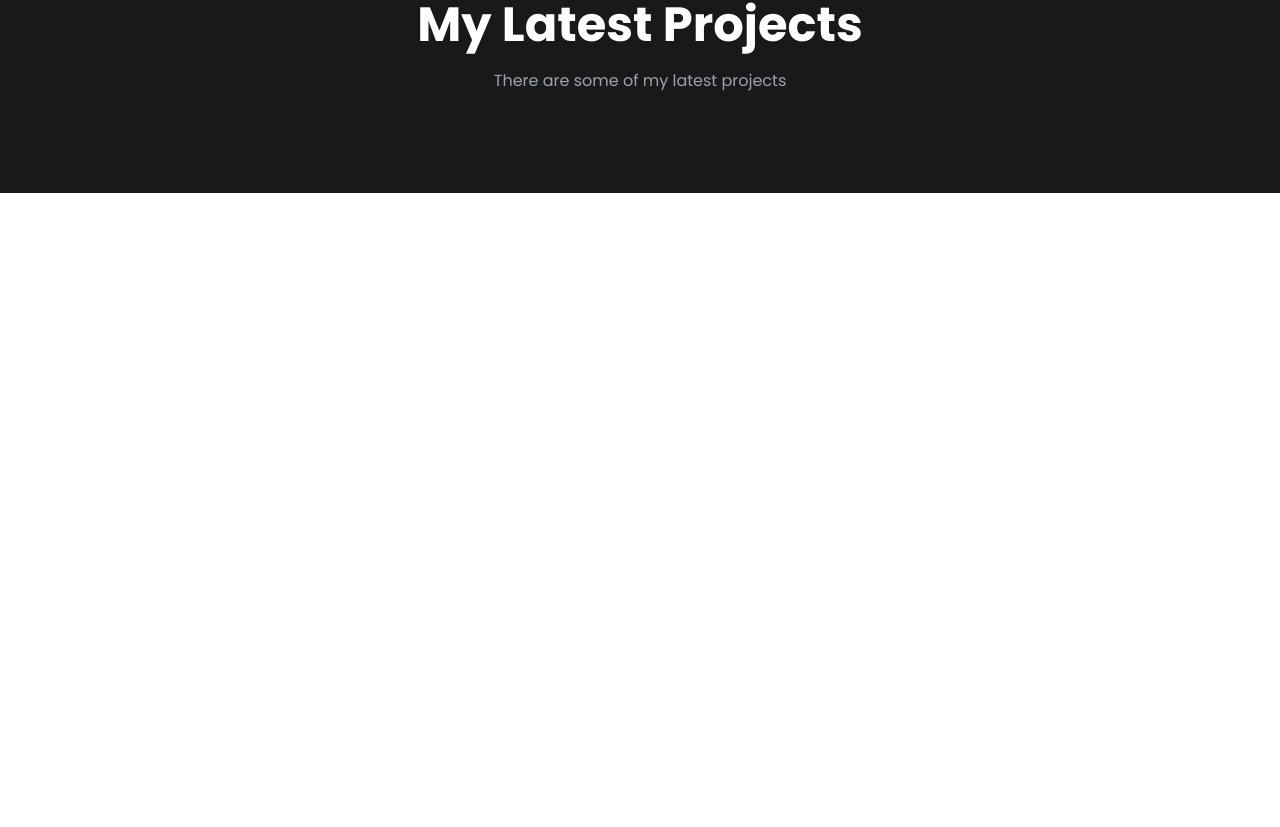
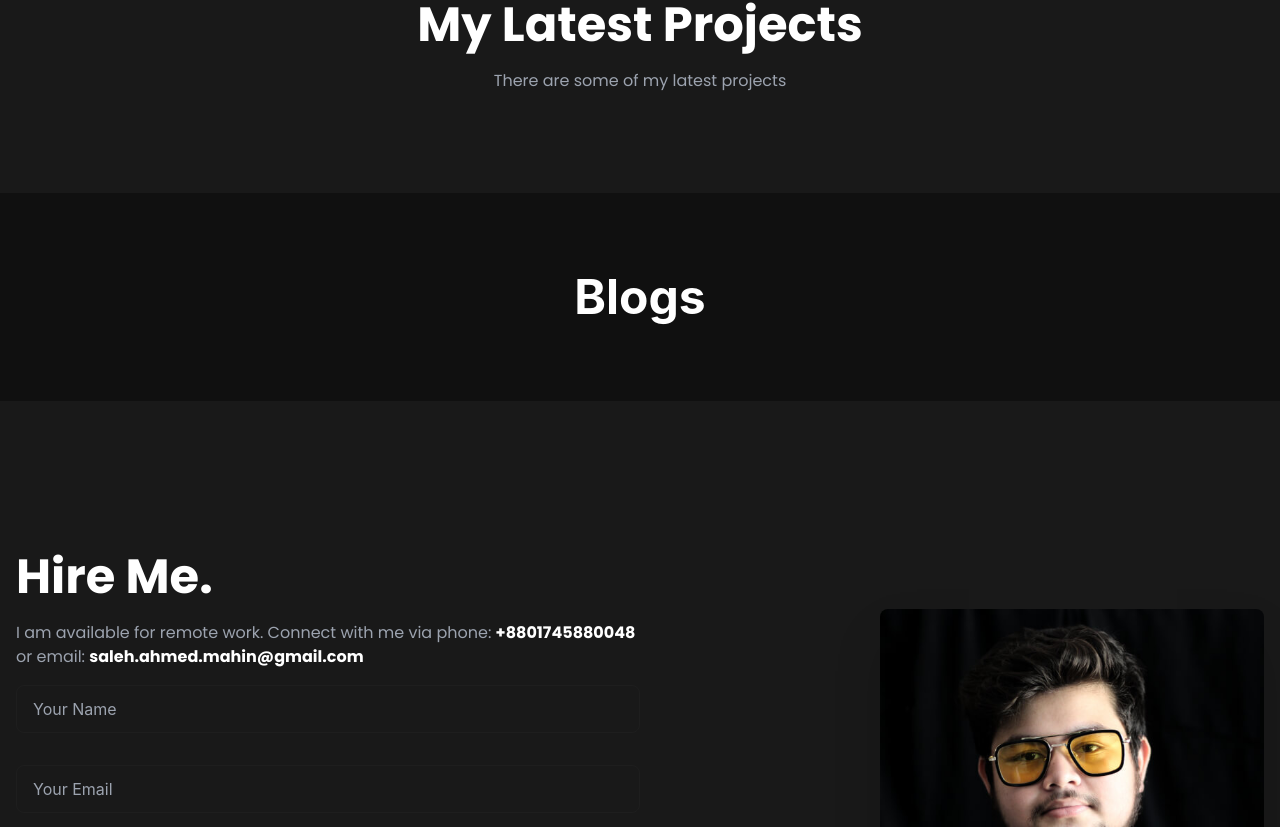
Before and after one commit to SalehAhmed19/my-portfolio, a React (Create React App) app: page / in a window 1280 px wide. Shown: the part 1973-2800 px from the top of the page. Before the commit the page ends 2166 px from the top, so only its background shows below. Built offline with nearby package versions, Linux system fonts and the light colour scheme.

Commit message:
footer added

```diff
--- /dev/null
+++ b/src/Pages/Home/Blogs/Blogs.jsx
@@ -0,0 +1,11 @@
+import React from "react";
+
+const Blogs = () => {
+  return (
+    <div style={{ background: "#101010" }} className="py-20">
+      <h2 className="text-5xl font-bold text-center text-white">Blogs</h2>
+    </div>
+  );
+};
+
+export default Blogs;
--- /dev/null
+++ b/src/Pages/Home/Contact/Contact.jsx
@@ -0,0 +1,55 @@
+import React from "react";
+import img from "../../../Assets/Img/s.jpg";
+
+const Contact = () => {
+  return (
+    <div style={{ background: "#191919" }}>
+      <div class="hero min-h-screen">
+        <div class="hero-content flex-col lg:flex-row-reverse w-full justify-between">
+          <img src={img} class="max-w-sm rounded-lg shadow-2xl" alt="" />
+          <div className="w-1/2">
+            <h2 className="font text-5xl font-bold text center text-white my-5">
+              Hire Me.
+            </h2>
+            <p className="text-gray-400 font">
+              I am available for remote work. Connect with me via phone:{" "}
+              <span className="text-white font-bold">+8801745880048</span> or
+              email:{" "}
+              <span className="text-white font-bold">
+                saleh.ahmed.mahin@gmail.com
+              </span>
+            </p>
+            <form>
+              <input
+                type="text"
+                placeholder="Your Name"
+                class="input input-bordered w-full bg-transparent my-4"
+              />
+              <input
+                type="email"
+                placeholder="Your Email"
+                class="input input-bordered w-full bg-transparent my-4"
+              />
+              <input
+                type="text"
+                placeholder="Write a subject"
+                class="input input-bordered w-full bg-transparent my-4"
+              />
+              <textarea
+                class="textarea textarea-bordered bg-transparent w-full"
+                placeholder="Your Message"
+              ></textarea>
+              <input
+                className="btn btn-error bg-red-500 w-36 text-white my-4"
+                type="submit"
+                value="SUBMIT"
+              />
+            </form>
+          </div>
+        </div>
+      </div>
+    </div>
+  );
+};
+
+export default Contact;
--- a/src/Pages/Home/Home.jsx
+++ b/src/Pages/Home/Home.jsx
@@ -1,8 +1,11 @@
 import React from "react";
+import Contact from "./Contact/Contact";
 import About from "./About/About";
 import Banner from "./Banner/Banner";
 import Projects from "./Projects/Projects";
 import Services from "./Services/Services";
+import Blogs from "./Blogs/Blogs";
+import Footer from "../Shared/Footer/Footer";
 
 const Home = () => {
   return (
@@ -11,6 +14,9 @@ const Home = () => {
       <About />
       <Services />
       <Projects />
+      <Blogs />
+      <Contact />
+      <Footer />
     </div>
   );
 };
--- a/src/Pages/Home/Services/Service.css
+++ b/src/Pages/Home/Services/Service.css
@@ -1,4 +1,4 @@
-bg{
+.bg{
     background-color: #191919;
 }
 .hoverEffect:hover{
--- /dev/null
+++ b/src/Pages/Shared/Footer/Footer.jsx
@@ -0,0 +1,53 @@
+import React from "react";
+import logo from "../../../Assets/Img/logo.png";
+
+const Footer = () => {
+  return (
+    <footer
+      style={{ background: "#101010" }}
+      class="footer items-center p-10 font text-gray-400"
+    >
+      <div class="items-center grid-flow-col">
+        <img className="h-12" src={logo} alt="" />
+        <p>Copyright © 2022 - All right reserved</p>
+      </div>
+      <div class="grid-flow-col gap-4 md:place-self-center md:justify-self-end">
+        <a>
+          <svg
+            xmlns="http://www.w3.org/2000/svg"
+            width="24"
+            height="24"
+            viewBox="0 0 24 24"
+            class="fill-current"
+          >
+            <path d="M24 4.557c-.883.392-1.832.656-2.828.775 1.017-.609 1.798-1.574 2.165-2.724-.951.564-2.005.974-3.127 1.195-.897-.957-2.178-1.555-3.594-1.555-3.179 0-5.515 2.966-4.797 6.045-4.091-.205-7.719-2.165-10.148-5.144-1.29 2.213-.669 5.108 1.523 6.574-.806-.026-1.566-.247-2.229-.616-.054 2.281 1.581 4.415 3.949 4.89-.693.188-1.452.232-2.224.084.626 1.956 2.444 3.379 4.6 3.419-2.07 1.623-4.678 2.348-7.29 2.04 2.179 1.397 4.768 2.212 7.548 2.212 9.142 0 14.307-7.721 13.995-14.646.962-.695 1.797-1.562 2.457-2.549z"></path>
+          </svg>
+        </a>
+        <a>
+          <svg
+            xmlns="http://www.w3.org/2000/svg"
+            width="24"
+            height="24"
+            viewBox="0 0 24 24"
+            class="fill-current"
+          >
+            <path d="M19.615 3.184c-3.604-.246-11.631-.245-15.23 0-3.897.266-4.356 2.62-4.385 8.816.029 6.185.484 8.549 4.385 8.816 3.6.245 11.626.246 15.23 0 3.897-.266 4.356-2.62 4.385-8.816-.029-6.185-.484-8.549-4.385-8.816zm-10.615 12.816v-8l8 3.993-8 4.007z"></path>
+          </svg>
+        </a>
+        <a>
+          <svg
+            xmlns="http://www.w3.org/2000/svg"
+            width="24"
+            height="24"
+            viewBox="0 0 24 24"
+            class="fill-current"
+          >
+            <path d="M9 8h-3v4h3v12h5v-12h3.642l.358-4h-4v-1.667c0-.955.192-1.333 1.115-1.333h2.885v-5h-3.808c-3.596 0-5.192 1.583-5.192 4.615v3.385z"></path>
+          </svg>
+        </a>
+      </div>
+    </footer>
+  );
+};
+
+export default Footer;
```
